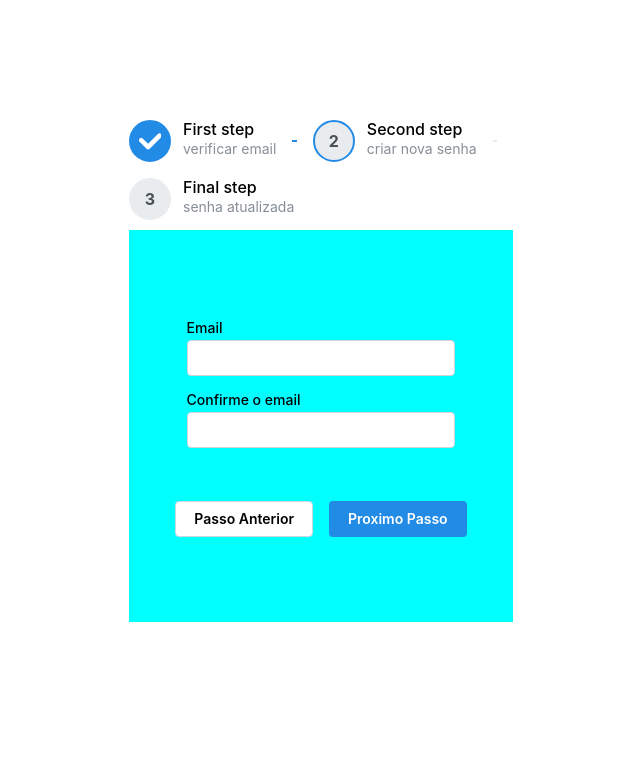
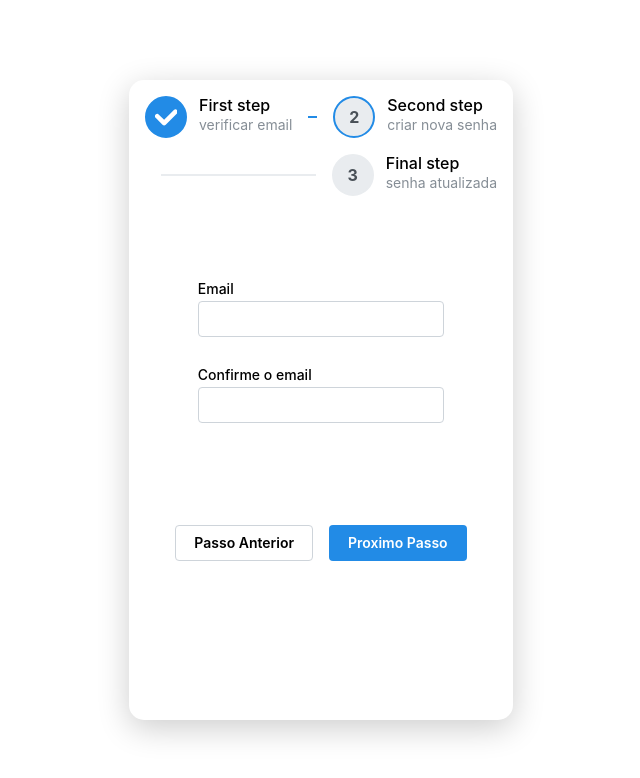
Before and after one commit to Wesleymanuel/movies-house, a React (Vite) app: page /movies-house/recuperacao in a window 1280 px wide. Shown: the top 778 px of the page, without its empty margins (319-959 px from the left). Built offline with nearby package versions, Linux system fonts and the light colour scheme.

Commit message:
atualizacao dos campos de recuperacao de senha

```diff
--- a/src/App.css
+++ b/src/App.css
@@ -4,6 +4,7 @@
     gap: 4px;
     height: 100%;
     background-color: black;
+    position: relative;
 }
 .app-conteiner div{
     color: white;
--- a/src/App.jsx
+++ b/src/App.jsx
@@ -13,6 +13,7 @@ function App() {
       <RomaceFilms/>
       <Api/>
       <TerrorMovies/>
+      <ContOptions/>
     </div>
   )
 }
--- a/src/assets/Cont.css
+++ b/src/assets/Cont.css
@@ -1,7 +1,24 @@
 .cont-conteiner{
-    position: relative;
+    position: absolute;
     display: flex;
     flex-direction: column;
-    width: 200px;
+    width: 100px;
+    height: 100vh;
+    justify-content: center;
+    align-items: center;
+    z-index: 2;
     background-color: aqua;
+    transform-origin: right;
 }
+.icons{
+    font-size: xx-large;
+}
+.option-films{
+    height: 50%;
+    display: flex;
+    flex-direction: column;
+    justify-content: space-between;
+}
+.cont-conteiner:hover {
+    transform: scaleX(1.2);
+}
--- a/src/assets/ContOptions.jsx
+++ b/src/assets/ContOptions.jsx
@@ -1,27 +1,26 @@
 import { IoPersonCircleSharp } from "react-icons/io5"
-import { BiMoviePlay } from "react-icons/bi";
+import { FaMicrochip } from "react-icons/fa6";
 import { FaMoneyCheckDollar } from "react-icons/fa6";
 import { SlLike } from "react-icons/sl";
+import { PiListStarFill } from "react-icons/pi";
 import './Cont.css'
 
 const ContOptions = () => {
+
   return (
     <div className="cont-conteiner">
-        <div className="cont-image">
-            <IoPersonCircleSharp/>
-        </div>
-        <div>
-            <div className="filmes-favoritos">
-                <BiMoviePlay/>
-                <p>Filmes Favoritos</p>
+        <div className="option-films">
+            <div className="filmes-options">
+                <FaMicrochip className="icons"/>
             </div>
-            <div className="filmes-alugados">
-                <FaMoneyCheckDollar/>
-                <p>Filmes Alugados</p>
+            <div className="filmes-options">
+                <FaMoneyCheckDollar className="icons"/>
             </div>
-            <div>
-                <SlLike/>
-                <p>Filmes Marcados com Gostei</p>
+            <div className="filmes-options">
+                <SlLike className="icons"/>
+            </div>
+            <div className="filmes-options">
+                <PiListStarFill className="icons"/>
             </div>
         </div>
     </div>
@@ -29,3 +28,7 @@ const ContOptions = () => {
 }
 
 export default ContOptions
+
+{/*        <div className="cont-image">
+            <IoPersonCircleSharp/>
+        </div> */}
--- a/src/assets/ModalPassword.jsx
+++ b/src/assets/ModalPassword.jsx
@@ -1,18 +1,17 @@
-import { Stepper,  Button, Group } from '@mantine/core'
+import { Stepper,  Button, Group, PasswordInput } from '@mantine/core'
 import { TextInput} from '@mantine/core'
 import { useState } from 'react';
 
-const ModalPassword = ({setModal,text}) => {
+const ModalPassword = () => {
 
     const [active, setActive] = useState(1);
 
+
     const nextStep = () => {
         setActive((current) => (current < 3 ? current + 1 : current))
-        setModal(false)
     };
     const prevStep = () => {
         setActive((current) => (current > 0 ? current - 1 : current))
-        setModal(true)
     };
 
   return (
@@ -29,17 +28,37 @@ const ModalPassword = ({setModal,text}) => {
                 </Stepper>
 
             <form className='passoword-forms'>
+                 {active == 1 || active == 0 ? (
                     <div className='input-cont div'>
                         <TextInput style={{width : "100%"}}
                         label='Email'
                         />
-                    <TextInput style={{width : "100%" , marginTop: "0px"}}
+                        <TextInput style={{width : "100%" , marginTop: "25px"}}
                         label="Confirme o email"
                         />
                     </div>
+                )
+                : active == 2 ?
+                (
+                    <div className='input-cont div'>
+                        <PasswordInput style={{width : "100%"}}
+                        label='Nova Senha'
+                        />
+                        <PasswordInput style={{width : "100%" , marginTop: "25px"}}
+                        label="Confirme a Senha"
+                        />
+                    </div>
+                )
+                :
+                (
+                    <div>
+                        <h1>Senha Renovada</h1>
+                    </div>
+                )}
+
                 <div className='button-cont div'>
                     <Group justify="center" mt="xl">
-                        <Button variant="default" onClick={prevStep}>Passo Anterior</Button>
+                        <Button variant="default" type='submit' onClick={prevStep}>Passo Anterior</Button>
                         <Button onClick={nextStep}>Proximo Passo</Button>
                     </Group>
                 </div>
--- a/src/header/Header.jsx
+++ b/src/header/Header.jsx
@@ -8,12 +8,6 @@ import { useState } from 'react'
 import ContOptions from '../assets/ContOptions.jsx'
 
 const Header = () => {
-
-  const [side, setSide] = useState(false)
-
-  const sideBar = () => {
-    setSide(true)
-  }
 
   return (
     <div className='conteiner'>
@@ -28,7 +22,6 @@ const Header = () => {
               <Link  className='link' to={'/search'}>
                 <FaSearch style={{ fontSize : "20px" , color : "white"}}/>
               </Link>
-              {side ? (<ContOptions/>) : (<IoPersonCircleSharp className='cont-button' onClick={sideBar} style={{ fontSize : "40px"}} />)}
             </div>
         </nav>
     </div>
--- a/src/main.jsx
+++ b/src/main.jsx
@@ -24,12 +24,12 @@ createRoot(document.getElementById('root')).render(
             <Route path='/' element={<InitialPage/>}/>
             <Route path='/recuperacao' element={<PassowordRecovery/>}/>
             <Route path='/login' element={<Login/>}/>
-            <Route element={<ProtectedRoute/>}>
+            {/*<Route element={<ProtectedRoute/>}></Route>*/ }
               <Route path='/home' element={<App/>}/>
               <Route path='/filme/:id' element={<ShowFilms/>}/>
               <Route path='/search' element={<Seach/>}/>
               <Route path='/topc' element={<TopicMovies/>}/>
-            </Route>
+
           </Routes>
         </Provider>
       </BrowserRouter>
--- a/src/routes/Passoword.css
+++ b/src/routes/Passoword.css
@@ -6,7 +6,6 @@
 }
 .passoword-forms{
     height: 70%;
-    background-color: aqua;
     width: 100%;
     display: flex;
     flex-direction: column;
@@ -36,11 +35,17 @@
     width: 70%;
     height: 34%;
     display: flex;
-    flex-direction: column;justify-content: space-between;
+    flex-direction: column;
+    justify-content: space-between;
+    margin-bottom: 3rem;
 }
 .all{
     display: flex;
     flex-direction: column;
-    height: 70%;
+    height: 80%;
     width: 30%;
+    border-radius: 2px;
+    box-shadow: 0 8px 32px rgba(0, 0, 0, 0.2);
+    border-radius: 15px;
+    padding: 1rem;
 }
--- a/src/routes/PassowordRecovery.jsx
+++ b/src/routes/PassowordRecovery.jsx
@@ -7,7 +7,7 @@ import ModalPassword from '../assets/ModalPassword'
 
 const PassowordRecovery = () => {
 
-    const [modal, setModal] = useState(true)
+
 
 
     const form = useForm({
@@ -32,11 +32,8 @@ const PassowordRecovery = () => {
 
   return (
     <div className='passoword-conteiner'>
-        {modal ?
-        (<ModalPassword  setModalodal={setModal}/>)
-         :
-        (<ModalPassword text={text}/>)}
-        </div>
+        <ModalPassword/>
+    </div>
   )
 }
 
--- /dev/null
+++ b/src/routes/PrivateRoute.jsx
@@ -0,0 +1,8 @@
+import { Navigate, Outlet } from 'react-router-dom';
+
+const PrivateRoute = () => {
+  const token = localStorage.getItem('token');
+  return token ? <Outlet /> : <Navigate to="/login" />;
+};
+
+export default PrivateRoute;
```
Lines whose indentation alone changed are shown as unchanged.
